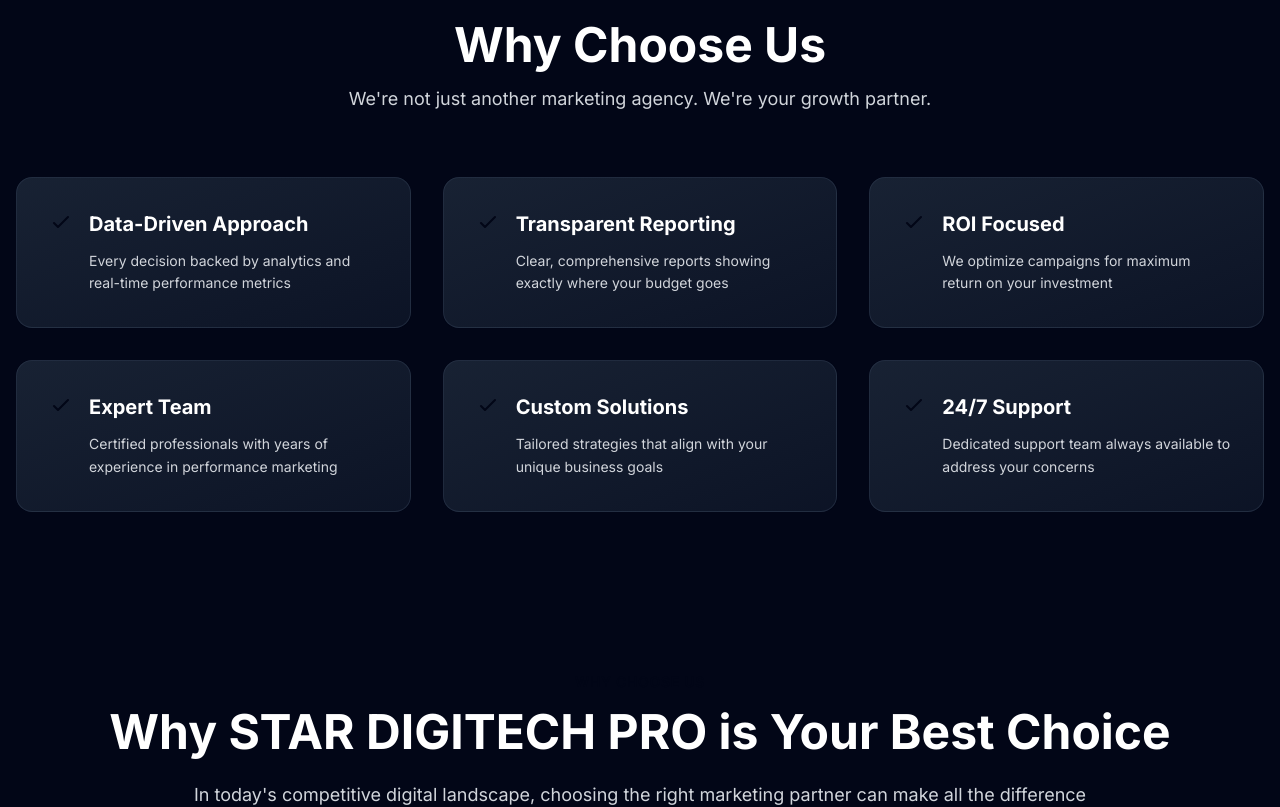
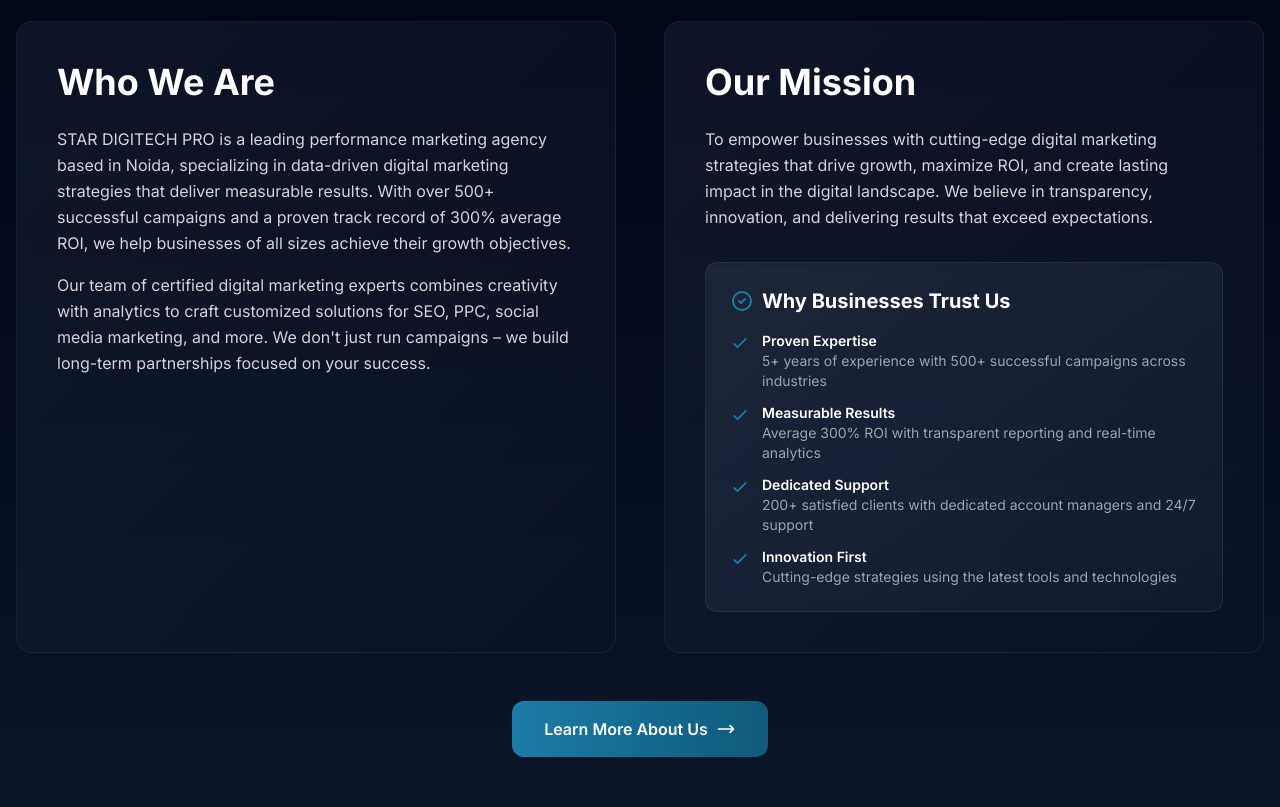
Before and after one commit to anshmydigitalcrown-ui/stardigitechpro, a Next.js app: page /about in a window 1280 px wide. Shown: the part 1480-2287 px from the top of the page. Built offline with nearby package versions, Linux system fonts and the light colour scheme.

Commit message:
Add Who We Are and Our Mission section above Why Choose Us

```diff
--- a/app/about/page.tsx
+++ b/app/about/page.tsx
@@ -209,6 +209,95 @@ export default function ServicePage() {
                 </div>
               </div>
             </div>
+          </div>
+        </div>
+      </section>
+
+      {/* Who We Are & Our Mission Section */}
+      <section className="py-20 bg-gradient-to-b from-[#020617] to-[#0a1628]">
+        <div className="container mx-auto px-4">
+          <div className="grid grid-cols-1 lg:grid-cols-2 gap-12 max-w-7xl mx-auto">
+            {/* Who We Are */}
+            <div className="bg-gradient-to-br from-slate-800/40 to-slate-900/40 backdrop-blur-sm p-8 md:p-10 rounded-2xl border border-slate-700/30">
+              <h2 className="text-3xl md:text-4xl font-bold text-white mb-6">Who We Are</h2>
+              <div className="space-y-4">
+                <p className="text-gray-300 text-base leading-relaxed">
+                  STAR DIGITECH PRO is a leading performance marketing agency based in Noida, specializing in data-driven digital marketing strategies that deliver measurable results. With over 500+ successful campaigns and a proven track record of 300% average ROI, we help businesses of all sizes achieve their growth objectives.
+                </p>
+                <p className="text-gray-300 text-base leading-relaxed">
+                  Our team of certified digital marketing experts combines creativity with analytics to craft customized solutions for SEO, PPC, social media marketing, and more. We don't just run campaigns – we build long-term partnerships focused on your success.
+                </p>
+              </div>
+            </div>
+
+            {/* Our Mission */}
+            <div className="bg-gradient-to-br from-slate-800/40 to-slate-900/40 backdrop-blur-sm p-8 md:p-10 rounded-2xl border border-slate-700/30">
+              <h2 className="text-3xl md:text-4xl font-bold text-white mb-6">Our Mission</h2>
+              <p className="text-gray-300 text-base leading-relaxed mb-8">
+                To empower businesses with cutting-edge digital marketing strategies that drive growth, maximize ROI, and create lasting impact in the digital landscape. We believe in transparency, innovation, and delivering results that exceed expectations.
+              </p>
+
+              {/* Why Businesses Trust Us */}
+              <div className="bg-gradient-to-br from-slate-700/30 to-slate-800/30 backdrop-blur-sm p-6 rounded-xl border border-slate-600/30">
+                <h3 className="text-xl font-bold text-white mb-4 flex items-center gap-2">
+                  <svg className="w-6 h-6 text-[#1d7ba8]" fill="none" stroke="currentColor" viewBox="0 0 24 24">
+                    <path strokeLinecap="round" strokeLinejoin="round" strokeWidth={2} d="M9 12l2 2 4-4m6 2a9 9 0 11-18 0 9 9 0 0118 0z" />
+                  </svg>
+                  Why Businesses Trust Us
+                </h3>
+                <div className="space-y-3">
+                  <div className="flex items-start gap-3">
+                    <svg className="w-5 h-5 text-[#1d7ba8] flex-shrink-0 mt-0.5" fill="none" stroke="currentColor" viewBox="0 0 24 24">
+                      <path strokeLinecap="round" strokeLinejoin="round" strokeWidth={2} d="M5 13l4 4L19 7" />
+                    </svg>
+                    <div>
+                      <p className="text-white font-semibold text-sm">Proven Expertise</p>
+                      <p className="text-gray-400 text-sm">5+ years of experience with 500+ successful campaigns across industries</p>
+                    </div>
+                  </div>
+                  <div className="flex items-start gap-3">
+                    <svg className="w-5 h-5 text-[#1d7ba8] flex-shrink-0 mt-0.5" fill="none" stroke="currentColor" viewBox="0 0 24 24">
+                      <path strokeLinecap="round" strokeLinejoin="round" strokeWidth={2} d="M5 13l4 4L19 7" />
+                    </svg>
+                    <div>
+                      <p className="text-white font-semibold text-sm">Measurable Results</p>
+                      <p className="text-gray-400 text-sm">Average 300% ROI with transparent reporting and real-time analytics</p>
+                    </div>
+                  </div>
+                  <div className="flex items-start gap-3">
+                    <svg className="w-5 h-5 text-[#1d7ba8] flex-shrink-0 mt-0.5" fill="none" stroke="currentColor" viewBox="0 0 24 24">
+                      <path strokeLinecap="round" strokeLinejoin="round" strokeWidth={2} d="M5 13l4 4L19 7" />
+                    </svg>
+                    <div>
+                      <p className="text-white font-semibold text-sm">Dedicated Support</p>
+                      <p className="text-gray-400 text-sm">200+ satisfied clients with dedicated account managers and 24/7 support</p>
+                    </div>
+                  </div>
+                  <div className="flex items-start gap-3">
+                    <svg className="w-5 h-5 text-[#1d7ba8] flex-shrink-0 mt-0.5" fill="none" stroke="currentColor" viewBox="0 0 24 24">
+                      <path strokeLinecap="round" strokeLinejoin="round" strokeWidth={2} d="M5 13l4 4L19 7" />
+                    </svg>
+                    <div>
+                      <p className="text-white font-semibold text-sm">Innovation First</p>
+                      <p className="text-gray-400 text-sm">Cutting-edge strategies using the latest tools and technologies</p>
+                    </div>
+                  </div>
+                </div>
+              </div>
+            </div>
+          </div>
+
+          {/* CTA Button */}
+          <div className="text-center mt-12">
+            <Link
+              href="/contact"
+              className="inline-flex items-center gap-2 bg-gradient-to-r from-[#1d7ba8] to-[#0f5a7a] text-white font-semibold px-8 py-4 rounded-xl hover:shadow-2xl hover:shadow-[#1d7ba8]/30 transition-all duration-300 hover:scale-105"
+            >
+              Learn More About Us
+              <svg className="w-5 h-5" fill="none" stroke="currentColor" viewBox="0 0 24 24">
+                <path strokeLinecap="round" strokeLinejoin="round" strokeWidth={2} d="M17 8l4 4m0 0l-4 4m4-4H3" />
+              </svg>
+            </Link>
           </div>
         </div>
       </section>
```
